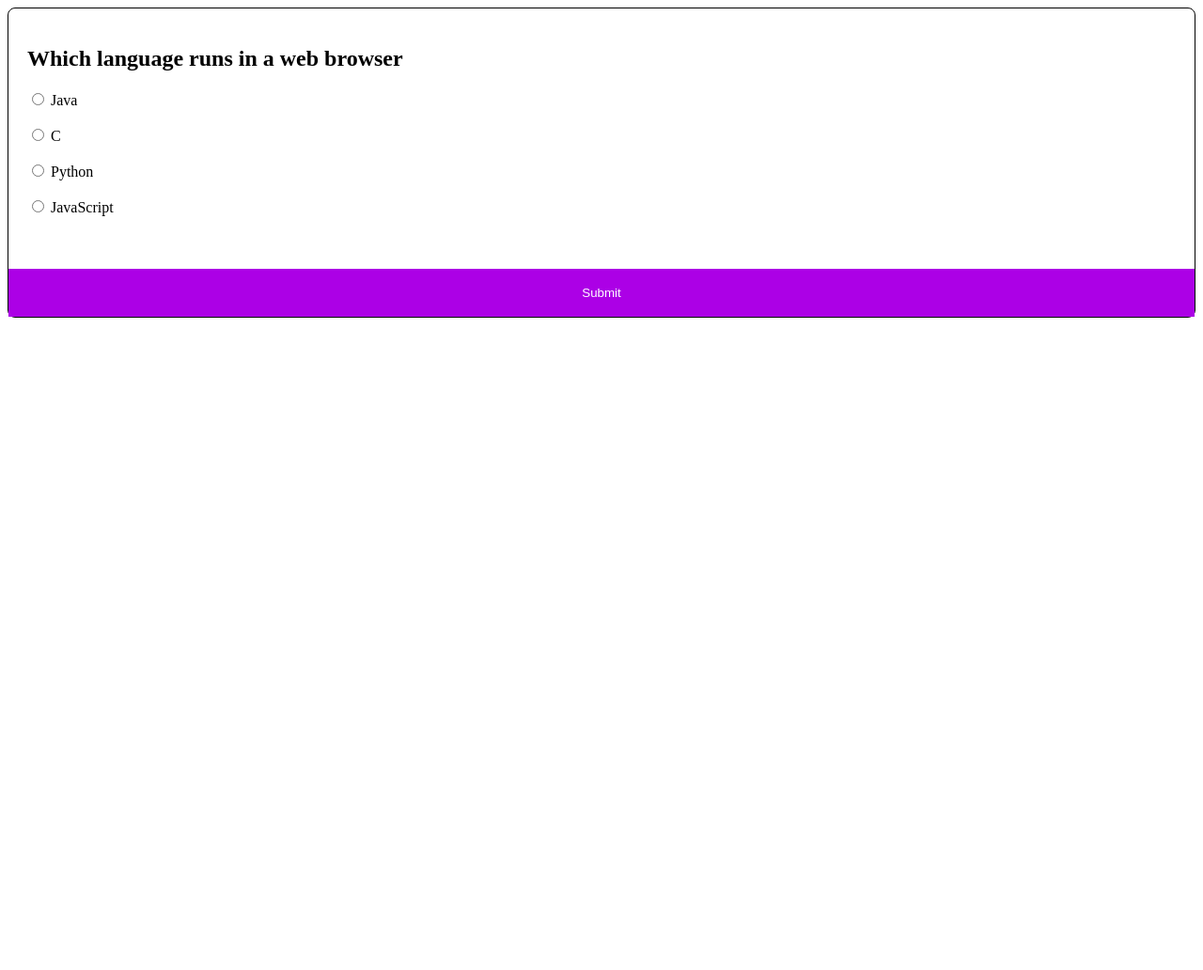
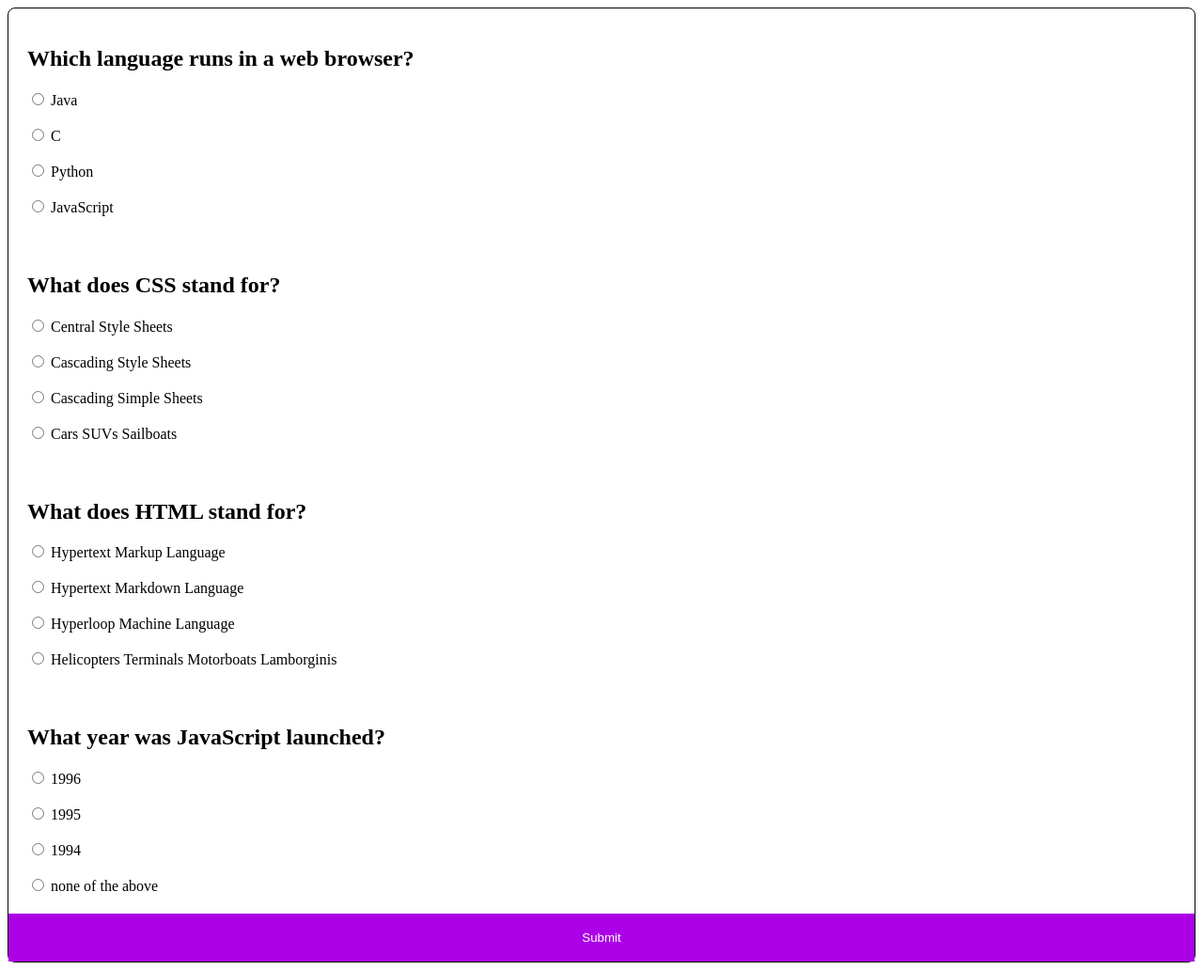
Before and after one commit to acciojob/quiz-AravindSheelam, a website: page main.html in a window 1280 px wide. Shown: the whole page at 94% size. Before the commit the page ends 800 px from the top, so only its background shows below. Drawn offline with Linux system fonts and the light colour scheme.

Commit message:
created a submission

```diff
--- a/main.html
+++ b/main.html
@@ -11,7 +11,7 @@
 	<div class="quiz-container" id="quiz">
 
 		<div class="question-1">
-			<h2 id="question">Which language runs in a web browser</h2>
+			<h2 id="question">Which language runs in a web browser?</h2>
 			<input type="radio" id="a" name="option">
 			<label id="a_text">Java</label><br><br>
 
@@ -23,7 +23,49 @@
 
 			<input type="radio" id="d" name="option">
 			<label id="d_text">JavaScript</label>
-		</div><br><br>
+		</div>
+		<div class="question-2">
+			<h2 id="question">What does CSS stand for?</h2>
+			<input type="radio" id="a" name="option">
+			<label id="a_text">Central Style Sheets</label><br><br>
+
+			<input type="radio" id="b" name="option">
+			<label id="b_text">Cascading Style Sheets</label><br><br>
+
+			<input type="radio" id="c" name="option">
+			<label id="c_text">Cascading Simple Sheets</label><br><br>
+
+			<input type="radio" id="d" name="option">
+			<label id="d_text">Cars SUVs Sailboats</label>
+		</div>
+		<div class="question-3">
+			<h2 id="question">What does HTML stand for?</h2>
+			<input type="radio" id="a" name="option">
+			<label id="a_text">Hypertext Markup Language</label><br><br>
+
+			<input type="radio" id="b" name="option">
+			<label id="b_text">Hypertext Markdown Language</label><br><br>
+
+			<input type="radio" id="c" name="option">
+			<label id="c_text">Hyperloop Machine Language</label><br><br>
+
+			<input type="radio" id="d" name="option">
+			<label id="d_text">Helicopters Terminals Motorboats Lamborginis</label>
+		</div>
+		<div class="question-4">
+			<h2 id="question">What year was JavaScript launched?</h2>
+			<input type="radio" id="a" name="option">
+			<label id="a_text">1996</label><br><br>
+
+			<input type="radio" id="b" name="option">
+			<label id="b_text">1995</label><br><br>
+
+			<input type="radio" id="c" name="option">
+			<label id="c_text">1994</label><br><br>
+
+			<input type="radio" id="d" name="option">
+			<label id="d_text">none of the above</label>
+		</div>
 		<div class="submit">
 		<input type="submit" id="submit" value="Submit">
 		</div>
--- a/styles.css
+++ b/styles.css
@@ -3,7 +3,7 @@
 	border: 1px solid black;
 	border-radius:8px
 }
- #submit{
+#submit {
 	width:100%;
 	padding: 18px;
 	border:none;
@@ -11,7 +11,15 @@
 	color:white;
 }
 
-
 .question-1{
 	padding:20px
 }
+.question-2{
+	padding:20px
+}
+.question-3{
+	padding:20px
+}
+.question-4{
+	padding:20px
+}
```
